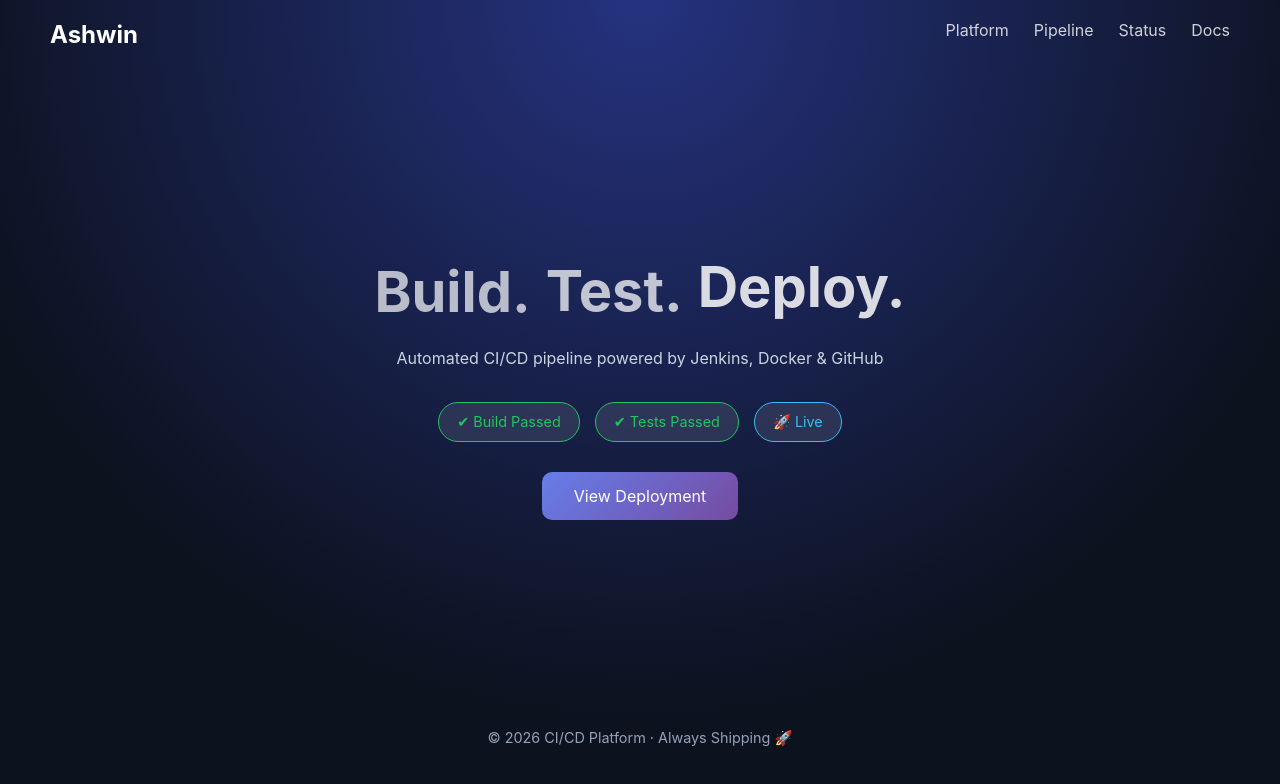
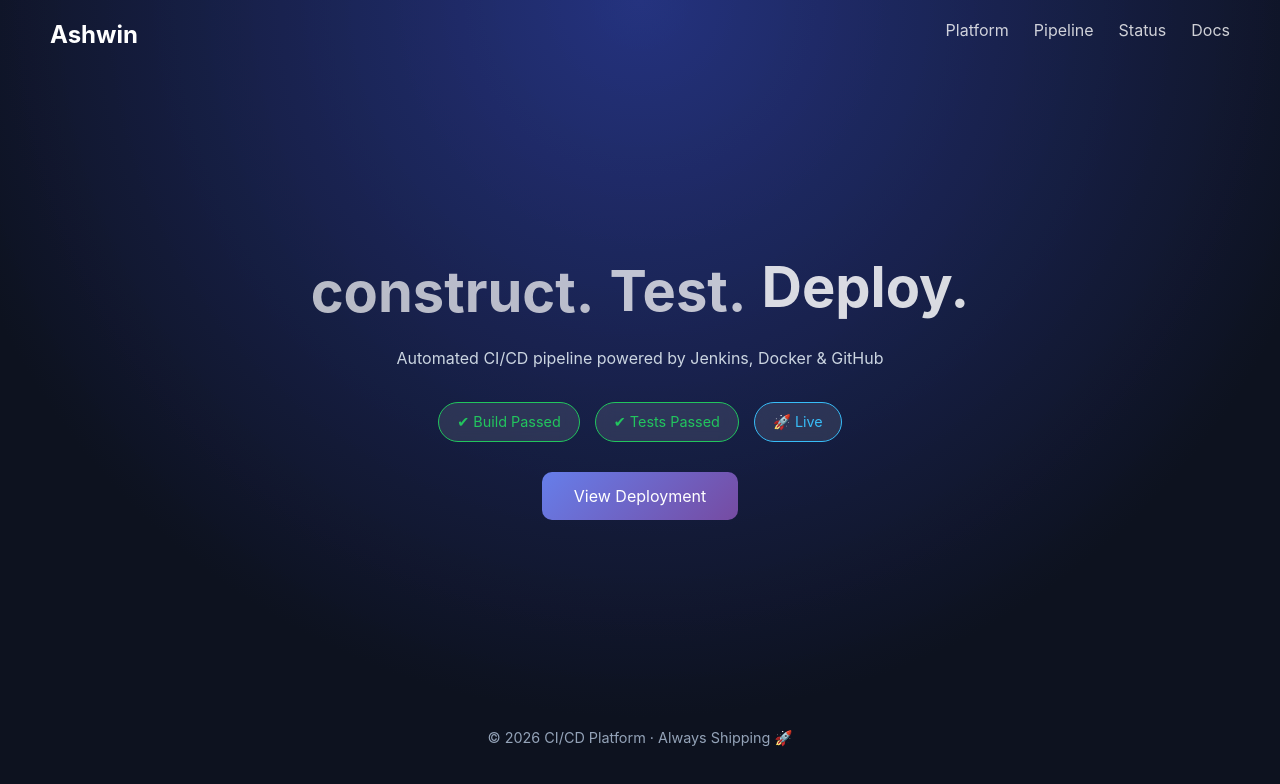
Before and after one commit to ashwin918/devops, a website: page public/index.html in a window 1280 px wide. Drawn offline with Linux system fonts and the light colour scheme.

Commit message:
Update index.html

```diff
--- a/public/index.html
+++ b/public/index.html
@@ -22,7 +22,7 @@
 
   <section class="hero">
     <h1 class="animate-text">
-      <span>Build.</span>
+      <span>construct.</span>
       <span>Test.</span>
       <span>Deploy.</span>
     </h1>
```
